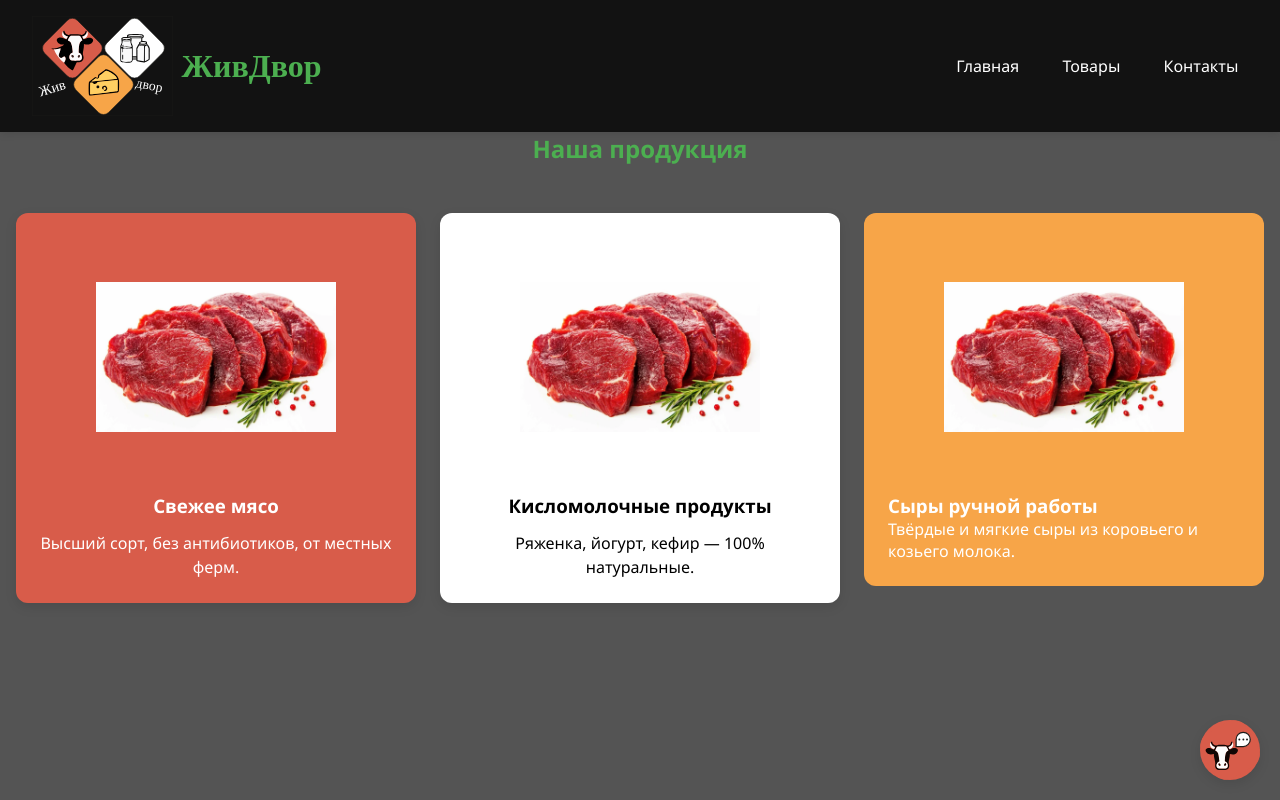
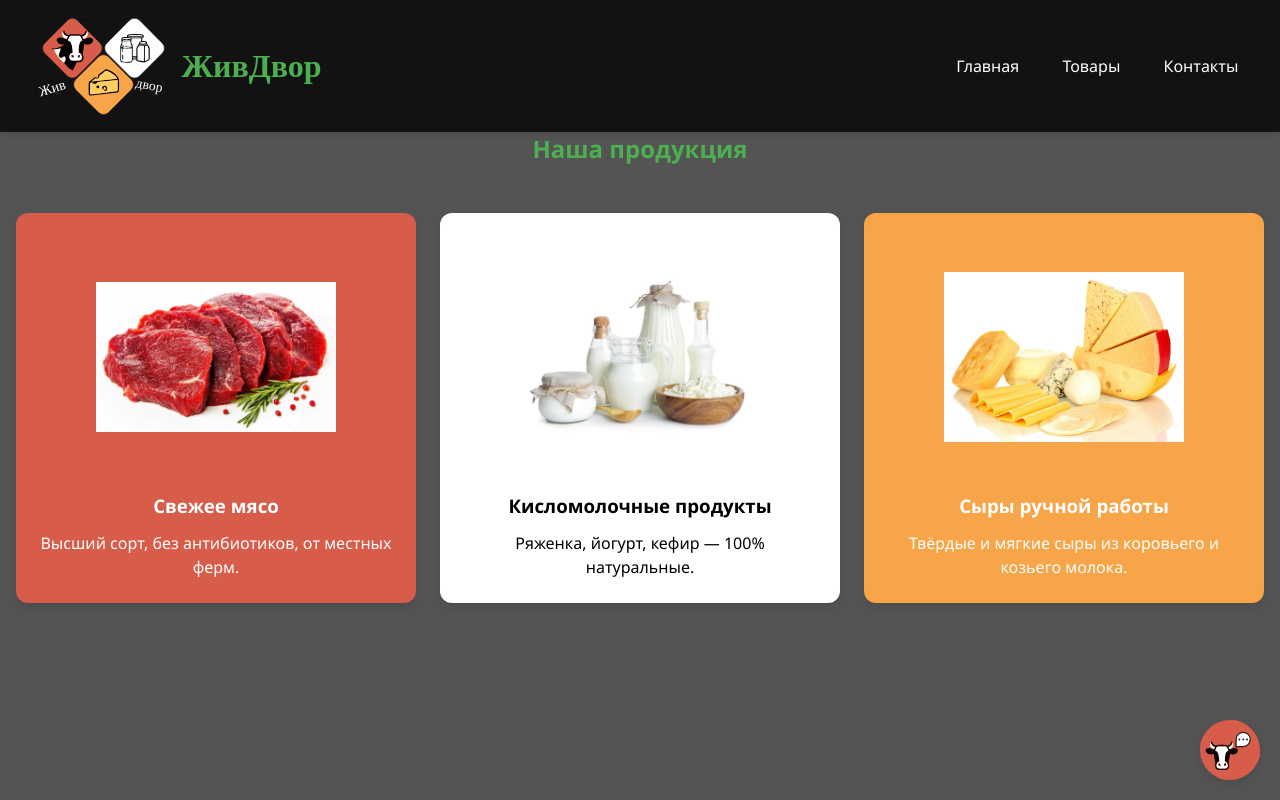
Before and after one commit to Gghvf/first-vue-app, a Vue app: page /products in a window 1280 px wide. Built offline with nearby package versions, Linux system fonts and the light colour scheme.

Commit message:
добавил новые изображения для карточек товаров

```diff
--- a/src/components/ProductsView.vue
+++ b/src/components/ProductsView.vue
@@ -22,19 +22,19 @@
         tabindex="0"
       >
         <div class="milk">
-          <img src="../assets/meat.png" class="img">
+          <img src="../assets/moloko.jpg" class="img">
           <h3 class="mh3">Кисломолочные продукты</h3>
           <p class="mh3">Ряженка, йогурт, кефир — 100% натуральные.</p>
         </div>
       </div>
       <div
-        class="card"
+        class="product-card"
         @click="openModal('cheese')"
         role="button"
         tabindex="0"
       >
         <div class="cheese">
-          <img src="../assets/meat.png" class="img">
+          <img src="../assets/cheeses.jpg" class="img">
           <h3>Сыры ручной работы</h3>
           <p class="description">Твёрдые и мягкие сыры из коровьего и козьего молока.</p>
         </div>
@@ -128,9 +128,10 @@ function closeModal() {
 
 <style scoped>
 
-.product-img img {
+.product-img img{
   width: 120px;
   height: 120px;
+  border-radius: 16px;
   object-fit: contain;
   display: block;
   margin: 0 auto 1rem;
@@ -183,6 +184,7 @@ function closeModal() {
 .img {
   width: 240px;
   height: 240px;
+  border-radius: 16px;
   object-fit: contain;
   display: block;
   margin: 0 auto 1rem;
```
Also changed, not shown: src/assets/cheeses.jpg (added), src/assets/moloko.jpg (added).
